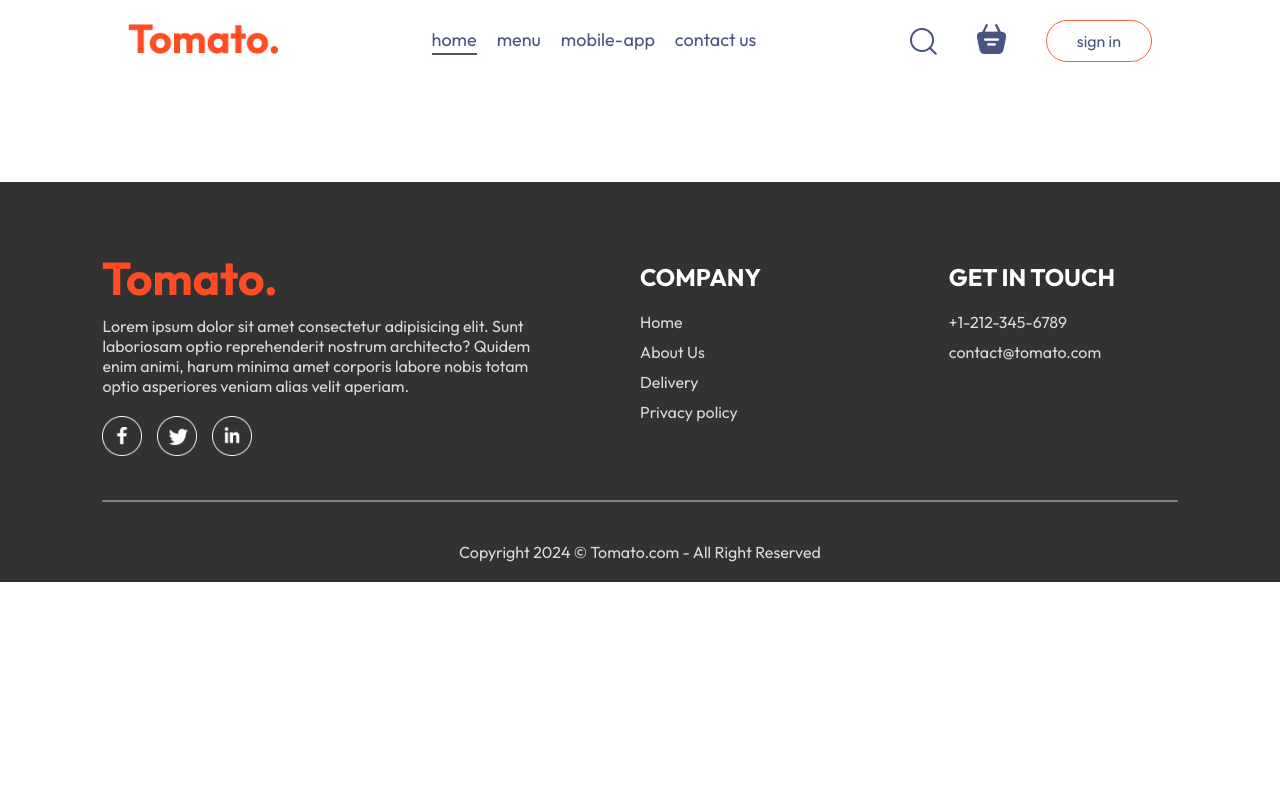
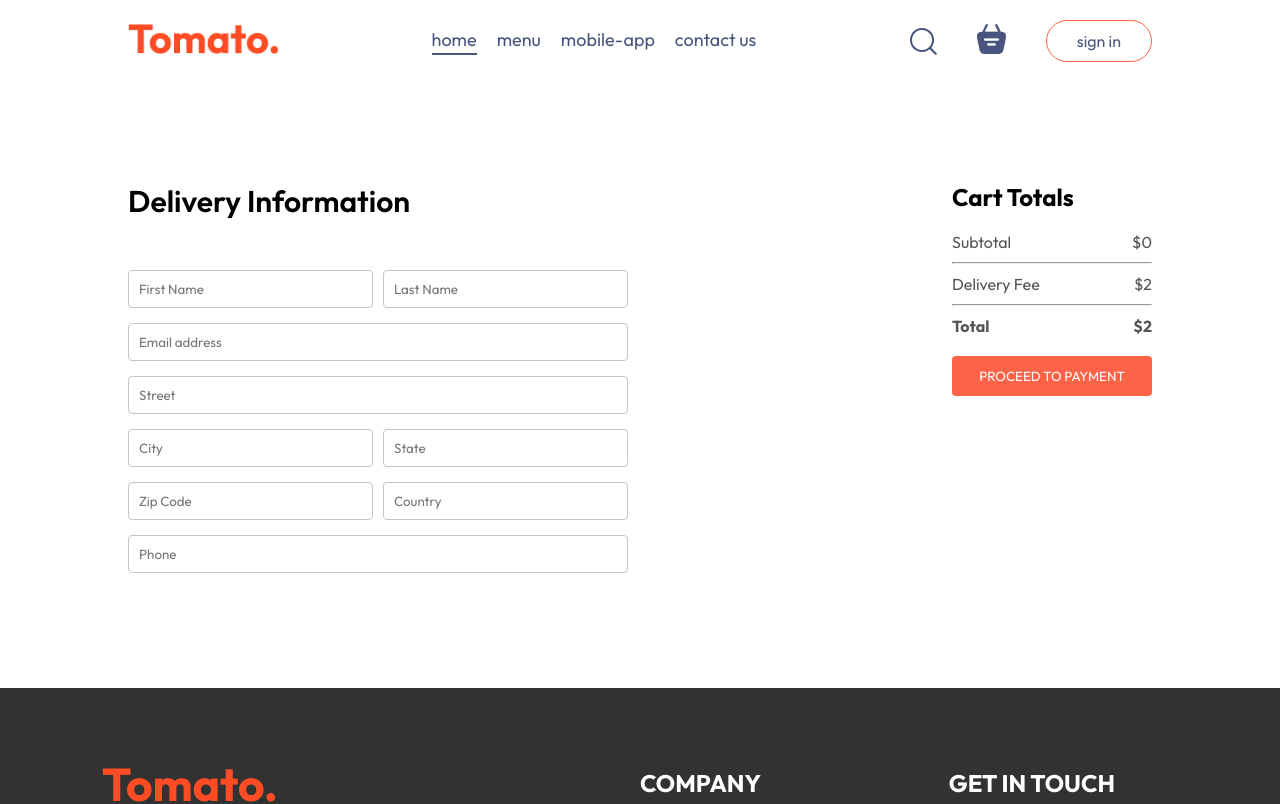
Before and after one commit to wlaurentec/food-delivery-fronted, a React (Vite) app: page /order in a window 1280 px wide. Shown: the top 804 px of the page. Built offline with nearby package versions, Linux system fonts and the light colour scheme.

Commit message:
add PlaceOrder jsx page strucuture

```diff
--- a/src/pages/Cart/Cart.jsx
+++ b/src/pages/Cart/Cart.jsx
@@ -1,10 +1,12 @@
 import { useContext } from "react";
 import { StoreContext } from "../../context/StoreContext";
 import "./Cart.css";
+import { useNavigate } from "react-router-dom";
 
 const Cart = () => {
-  const { cartItems, food_list, removeFromCart, getTotalCartAmount } =
-    useContext(StoreContext);
+  const { cartItems, food_list, removeFromCart, getTotalCartAmount } = useContext(StoreContext);
+
+  const navigate = useNavigate();
 
   return (
     <div className="cart">
@@ -58,7 +60,7 @@
               <b>${getTotalCartAmount() + 2}</b>
             </div>
           </div>
-          <button>PROCEED TO CHECKOUT</button>
+          <button onClick={() => navigate("/order")}>PROCEED TO CHECKOUT</button>
         </div>
         <div className="cart-promocode">
           <div>
--- a/src/pages/PlaceOrder/PlaceOrder.css
+++ b/src/pages/PlaceOrder/PlaceOrder.css
@@ -0,0 +1,32 @@
+.place-order {
+  display: flex;
+  align-items: start;
+  justify-content: space-between;
+  gap: 50px;
+  margin-top: 100px;
+}
+
+.place-order-left {
+  width: 100%;
+  max-width: max(30%, 500px);
+}
+
+.place-order-left .title {
+  font-size: 30px;
+  font-weight: 600;
+  margin-bottom: 50px;
+}
+
+.place-order-left input {
+  margin-bottom: 15px;
+  width: 100%;
+  padding: 10px;
+  border: 1px solid #c5c5c5;
+  border-radius: 4px;
+  outline-color: tomato;
+}
+
+.place-order-left .multi-fields {
+  display: flex;
+  gap: 10px;
+}
--- a/src/pages/PlaceOrder/PlaceOrder.jsx
+++ b/src/pages/PlaceOrder/PlaceOrder.jsx
@@ -1,11 +1,55 @@
-import "./PlaceOrder.css"
+import { useContext } from "react";
+import "./PlaceOrder.css";
+import { StoreContext } from "../../context/StoreContext";
 
 const PlaceOrder = () => {
+
+  const { getTotalCartAmount } = useContext(StoreContext);
+
   return (
-    <div>
+    <form className="place-order">
+      <div className="place-order-left">
+        <p className="title">Delivery Information</p>
+        <div className="multi-fields">
+          <input type="text" placeholder="First Name" />
+          <input type="text" placeholder="Last Name" />
+        </div>
+        <input type="email" placeholder="Email address" />
+        <input type="text" placeholder="Street" />
+        <div className="multi-fields">
+          <input type="text" placeholder="City" />
+          <input type="text" placeholder="State" />
+        </div>
+        <div className="multi-fields">
+          <input type="text" placeholder="Zip Code" />
+          <input type="text" placeholder="Country" />
+        </div>
+        <input type="text" placeholder="Phone" />
+      </div>
+      <div className="place-order-right">
+      <div className="cart-total">
+          <h2>Cart Totals</h2>
+          <div>
+            <div className="cart-total-details">
+              <p>Subtotal</p>
+              <p>${getTotalCartAmount()}</p>
+            </div>
+            <hr />
+            <div className="cart-total-details">
+              <p>Delivery Fee</p>
+              <p>${2}</p>
+            </div>
+            <hr />
+            <div className="cart-total-details">
+              <b>Total</b>
+              <b>${getTotalCartAmount() + 2}</b>
+            </div>
+          </div>
+          <button >PROCEED TO PAYMENT</button>
+        </div>
+      </div>
+    </form>
+  );
+};
 
-    </div>
-  )
-}
-
-export default PlaceOrder
+export default PlaceOrder;
```
